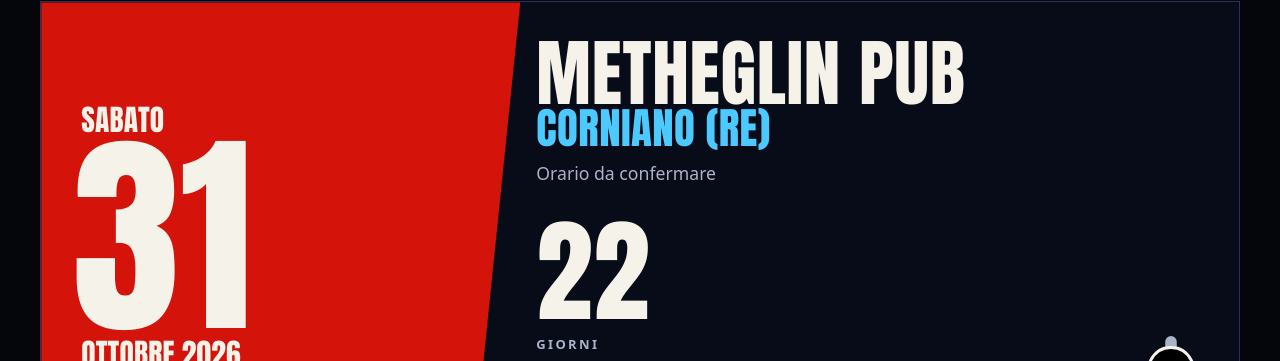
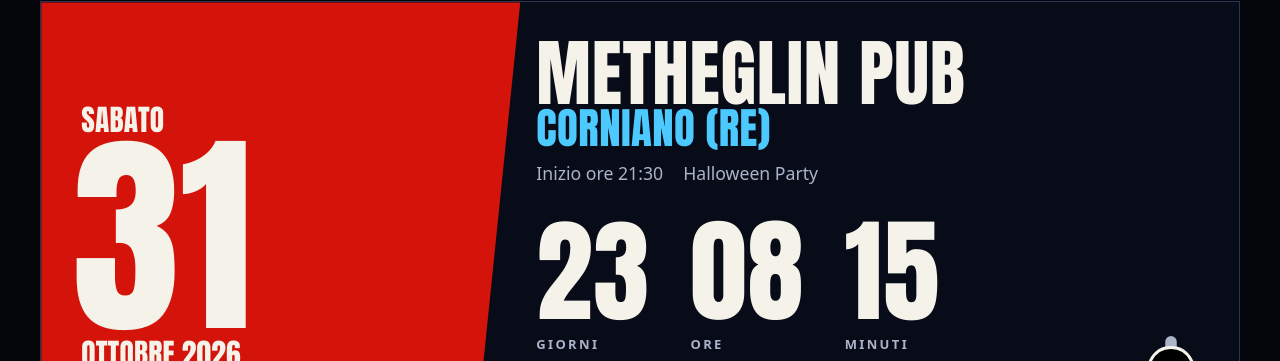
Before and after one commit to CieriS/thundra-cover-band, an Astro site: page / in a window 1280 px wide. Shown: the part 1503-1864 px from the top of the page. Built offline with nearby package versions, Linux system fonts and the light colour scheme; Astro itself is replaced by a stand-in of ours; a web font is replaced by a local one.

Commit message:
content(events): Metheglin Pub starts at 21:30
With the start time the countdown shows hours and minutes besides the days,
the calendar file becomes a timed event and the event data carries the full
date and time. The big next-show card now shows the note of the night too.

```diff
--- a/src/components/sections/NextShow.astro
+++ b/src/components/sections/NextShow.astro
@@ -49,6 +49,7 @@ const invite = [
             <li>{data.time ? `${ui.startsAt} ${data.time}` : copy.nextShow.timeUnknown}</li>
             {admission && <li>{admission}</li>}
             {data.address && <li>{data.address}</li>}
+            {data.note && <li>{data.note}</li>}
           </ul>
         </div>
 
--- a/src/content/events/2026-10-31-metheglin-pub.yaml
+++ b/src/content/events/2026-10-31-metheglin-pub.yaml
@@ -1,5 +1,5 @@
 date: 2026-10-31
-time: # [DA COMPILARE] orario di inizio, formato "22:00"
+time: "21:30"
 venue: Metheglin Pub
 city: Corniano # [VERIFICARE LOCALITÀ]
 province: RE
```
